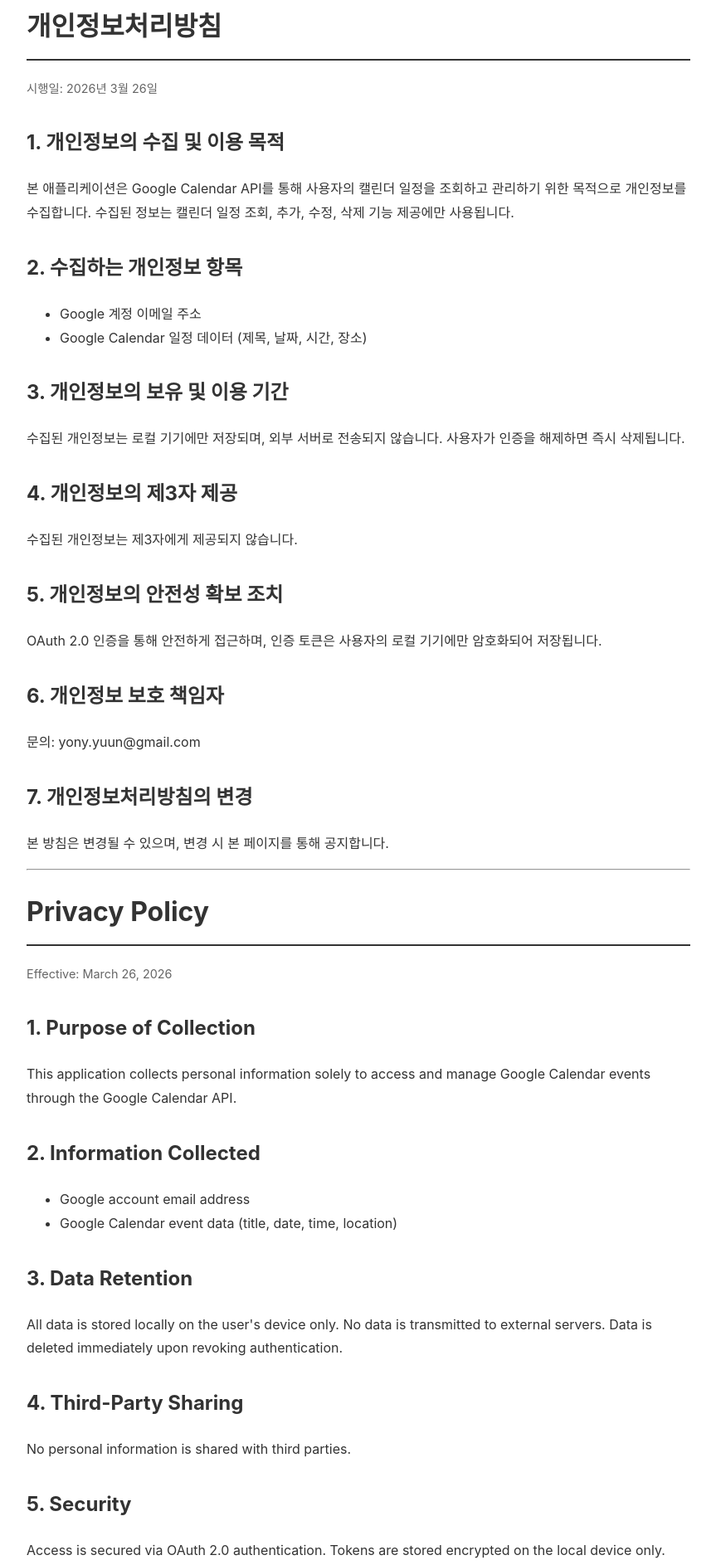
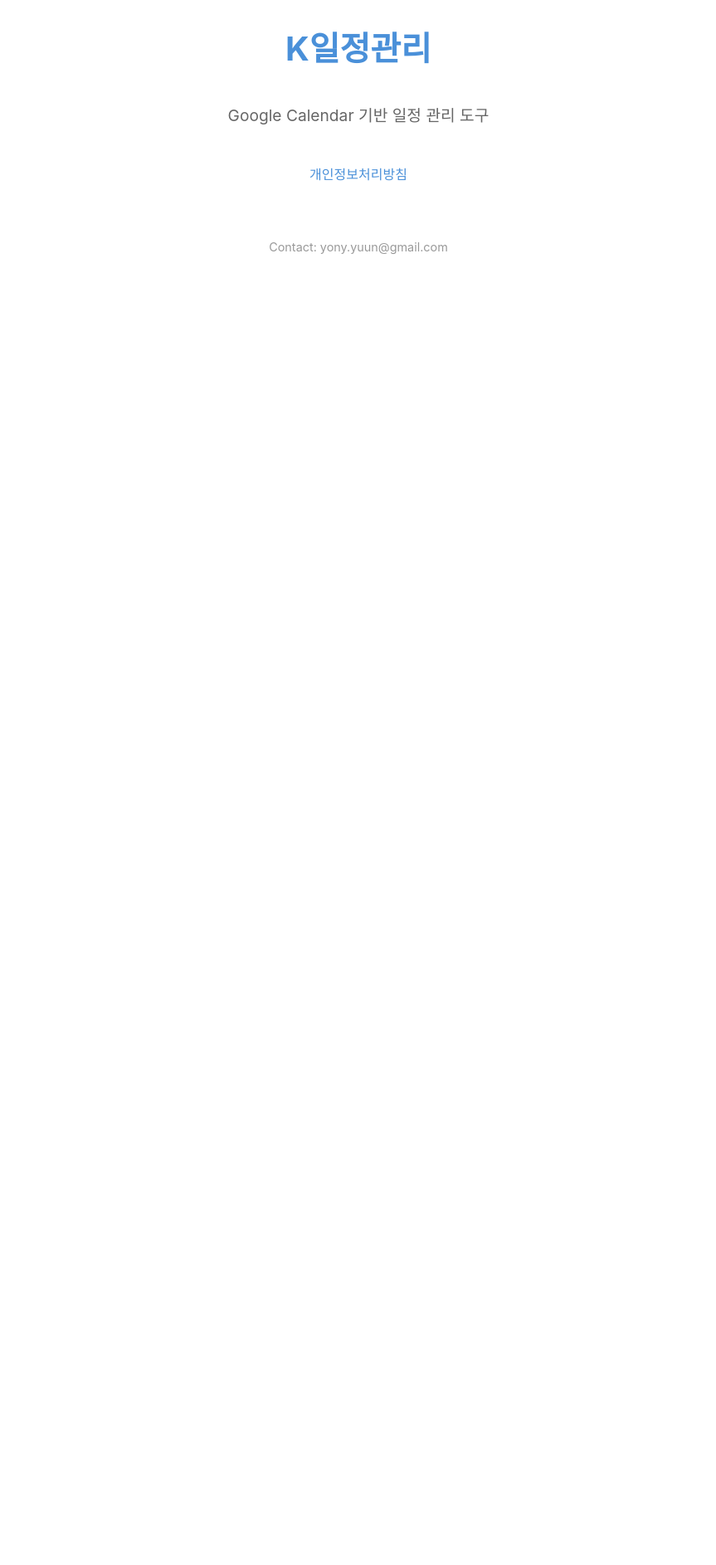
Before and after one commit to yonyyuun-oss/privacy-policy, a plain HTML site: page index.html in a window 1280 px wide. Shown: the part 37-1923 px from the top of the page at 83% size, without its empty margins (208-1071 px from the left). After the commit the page ends 800 px from the top, so only its background shows below. Drawn offline with Linux system fonts and the light colour scheme.

Commit message:
Separate homepage and privacy policy, add app name K일정관리

```diff
--- a/index.html
+++ b/index.html
@@ -3,65 +3,22 @@
 <head>
     <meta charset="UTF-8">
     <meta name="viewport" content="width=device-width, initial-scale=1.0">
-    <title>개인정보처리방침 | Privacy Policy</title>
+    <title>K일정관리</title>
     <style>
-        body { font-family: -apple-system, sans-serif; max-width: 800px; margin: 40px auto; padding: 0 20px; line-height: 1.8; color: #333; }
-        h1 { border-bottom: 2px solid #333; padding-bottom: 10px; }
-        h2 { margin-top: 30px; }
-        .date { color: #666; font-size: 0.9em; }
+        body { font-family: -apple-system, sans-serif; max-width: 800px; margin: 60px auto; padding: 0 20px; line-height: 1.8; color: #333; text-align: center; }
+        h1 { font-size: 2.5em; color: #4A90D9; }
+        .desc { font-size: 1.2em; color: #666; margin: 20px 0 40px; }
+        .links { margin-top: 40px; }
+        .links a { color: #4A90D9; text-decoration: none; margin: 0 15px; }
+        .links a:hover { text-decoration: underline; }
     </style>
 </head>
 <body>
-    <h1>개인정보처리방침</h1>
-    <p class="date">시행일: 2026년 3월 26일</p>
-
-    <h2>1. 개인정보의 수집 및 이용 목적</h2>
-    <p>본 애플리케이션은 Google Calendar API를 통해 사용자의 캘린더 일정을 조회하고 관리하기 위한 목적으로 개인정보를 수집합니다. 수집된 정보는 캘린더 일정 조회, 추가, 수정, 삭제 기능 제공에만 사용됩니다.</p>
-
-    <h2>2. 수집하는 개인정보 항목</h2>
-    <ul>
-        <li>Google 계정 이메일 주소</li>
-        <li>Google Calendar 일정 데이터 (제목, 날짜, 시간, 장소)</li>
-    </ul>
-
-    <h2>3. 개인정보의 보유 및 이용 기간</h2>
-    <p>수집된 개인정보는 로컬 기기에만 저장되며, 외부 서버로 전송되지 않습니다. 사용자가 인증을 해제하면 즉시 삭제됩니다.</p>
-
-    <h2>4. 개인정보의 제3자 제공</h2>
-    <p>수집된 개인정보는 제3자에게 제공되지 않습니다.</p>
-
-    <h2>5. 개인정보의 안전성 확보 조치</h2>
-    <p>OAuth 2.0 인증을 통해 안전하게 접근하며, 인증 토큰은 사용자의 로컬 기기에만 암호화되어 저장됩니다.</p>
-
-    <h2>6. 개인정보 보호 책임자</h2>
-    <p>문의: yony.yuun@gmail.com</p>
-
-    <h2>7. 개인정보처리방침의 변경</h2>
-    <p>본 방침은 변경될 수 있으며, 변경 시 본 페이지를 통해 공지합니다.</p>
-
-    <hr>
-    <h1>Privacy Policy</h1>
-    <p class="date">Effective: March 26, 2026</p>
-
-    <h2>1. Purpose of Collection</h2>
-    <p>This application collects personal information solely to access and manage Google Calendar events through the Google Calendar API.</p>
-
-    <h2>2. Information Collected</h2>
-    <ul>
-        <li>Google account email address</li>
-        <li>Google Calendar event data (title, date, time, location)</li>
-    </ul>
-
-    <h2>3. Data Retention</h2>
-    <p>All data is stored locally on the user's device only. No data is transmitted to external servers. Data is deleted immediately upon revoking authentication.</p>
-
-    <h2>4. Third-Party Sharing</h2>
-    <p>No personal information is shared with third parties.</p>
-
-    <h2>5. Security</h2>
-    <p>Access is secured via OAuth 2.0 authentication. Tokens are stored encrypted on the local device only.</p>
-
-    <h2>6. Contact</h2>
-    <p>Email: yony.yuun@gmail.com</p>
+    <h1>K일정관리</h1>
+    <p class="desc">Google Calendar 기반 일정 관리 도구</p>
+    <div class="links">
+        <a href="/privacy-policy/privacy.html">개인정보처리방침</a>
+    </div>
+    <p style="margin-top: 60px; color: #999; font-size: 0.9em;">Contact: yony.yuun@gmail.com</p>
 </body>
 </html>
```
Also changed, not shown: privacy.html (added, +70 -0 lines).
